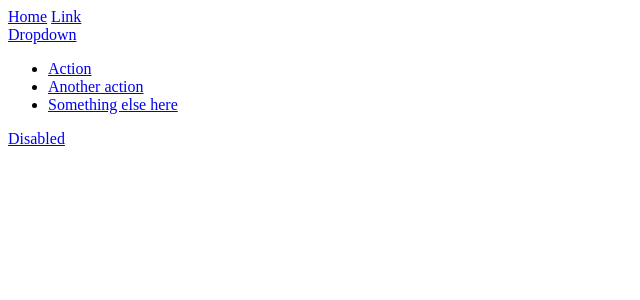
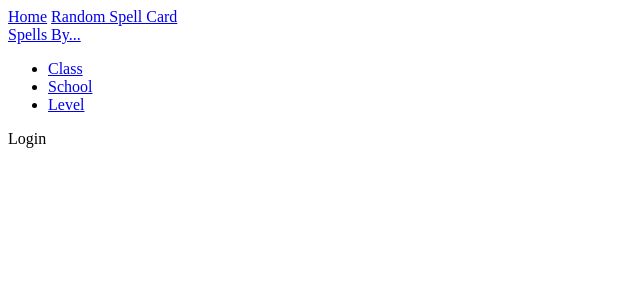
Before and after one commit to Rayrn/a5e-spellcards, a Symfony app: template app/templates/base.twig in a window 1280 px wide. Shown: the top 300 px of the page, without its empty margins (0-640 px from the left). Run offline with Twig, Linux system fonts and the light colour scheme; the template is opened without the code that fills it, so the values that code supplies are empty; some libraries are stand-ins or nearby versions.

Commit message:
Tidy of of templates

```diff
--- a/app/config/bundles.php
+++ b/app/config/bundles.php
@@ -6,4 +6,6 @@ return [
     Symfony\Bundle\TwigBundle\TwigBundle::class => ['all' => true],
     Symfony\UX\StimulusBundle\StimulusBundle::class => ['all' => true],
     Symfony\WebpackEncoreBundle\WebpackEncoreBundle::class => ['all' => true],
+    Twig\Extra\TwigExtraBundle\TwigExtraBundle::class => ['all' => true],
+    Symfony\Bundle\DebugBundle\DebugBundle::class => ['dev' => true],
 ];
--- a/app/templates/base.twig
+++ b/app/templates/base.twig
@@ -2,20 +2,20 @@
 <html>
     <head>
         <meta charset="UTF-8">
-        <title>{% block title %} {{ app_display_name }} | {{ app_version }}{% endblock %}</title>
+        <title>{%- block title -%} {{ app_display_name }} | {{ app_version }}{%- endblock -%}</title>
         <link rel="shortcut icon" href="/favicon.ico" type="image/x-icon">
         <link rel="icon" href="/favicon.ico" type="image/x-icon">
 
         {% block stylesheets %}
-            {{ encore_entry_link_tags('app') }}
-        {% endblock %}
+            {{- encore_entry_link_tags('app') -}}
+        {%- endblock %}
 
         {% block javascripts %}
-            {{ encore_entry_script_tags('app') }}
-        {% endblock %}
+            {{- encore_entry_script_tags('app') -}}
+        {%- endblock %}
     </head>
     <body>
-        {{ include('nav/nav-main.twig') }}
+        {% include 'nav/nav-main.twig' %}
         {% block body %}{% endblock %}
     </body>
 </html>
--- a/app/templates/nav/nav-item.twig
+++ b/app/templates/nav/nav-item.twig
@@ -1,31 +1,26 @@
-{% navItems: [
-    { name: 'Home', url: '#' },
-    { name: 'Link', url: '#' },
-    { name: 'Dropdown', url: '#', dropdown: [
-        { name: 'Action', url: '#' },
-        { name: 'Another action', url: '#' },
-        { name: 'Something else here', url: '#' }
-    ]},
-    { name: 'Disabled', url: '#', disabled: true }
-] %}
+{% set isDisabled = navItem.disabled is defined and navItem.disabled == true %}
+{% set isDropdown = dropdownItem is defined and dropdownItem == true %}
 
-<nav class="navbar navbar-expand-lg navbar-dark bg-dark">
-    <div class="container">
-        {% for navItem in navItems %}
-            {% if navItem.dropdown|length == 0 %}
-                <a class="navbar-brand" href="{{ navItem.url }}" disabled="{{ navItem.disabled }}">{{ navItem.name }}</a>
-            {% else %}
+{% set classList = navItem.additionalClasses is defined ? navItem.additionalClasses : '' %}
+{% set classList = classList ~ (isDropdown ? ' dropdown-item' : 'navbar-brand') %}
+{% set classList = classList ~ (isDisabled ? ' disabled' : '') %}
+
+{%- if navItem.dropdown is defined %}
     <div class="dropdown">
         <a class="navbar-brand dropdown-toggle" href="{{ navItem.url }}" id="navbarDropdown" role="button" data-bs-toggle="dropdown" aria-expanded="false">
-                        {{ navItem.name }}
+            {{- navItem.name -}}
         </a>
         <ul class="dropdown-menu" aria-labelledby="navbarDropdown">
-                        {% for dropdownItem in navItem.dropdown %}
-                            <li><a class="dropdown-item" href="{{ dropdownItem.url }}" disabled="{{ navItem.disabled }}">{{ dropdownItem.name }}</a></li>
+            {%- for dropdownItem in navItem.dropdown %}
+                {%- include 'nav/nav-item.twig' with { navItem: dropdownItem, dropdownItem: true } only -%}
             {% endfor %}
+
         </ul>
     </div>
-            {% endif %}
-        {% endfor %}
-    </div>
-</nav>
+{% else %}
+    {% if isDropdown -%}<li>{%- endif -%}
+        <a class="{{ classList | trim }}" {% if not isDisabled -%} href="{{ navItem.url }}" {%- endif %} {{ navItem.additionalAttributes | default('') -}}>
+            {{- navItem.name -}}
+        </a>
+    {%- if dropdownItem is defined -%}</li>{% endif %}
+{% endif -%}
--- a/app/templates/nav/nav-main.twig
+++ b/app/templates/nav/nav-main.twig
@@ -1,55 +1,14 @@
 {% set navItems = [
-    {
-        name: 'Home',
-        url: '#',
-    },
-    {
-        name: 'Link',
-        url: '#'
-    },
-    {
-        name: 'Dropdown',
-        url: '#',
-        dropdown: [
-            {
-                name: 'Action',
-                url: '#'
-            },
-            {
-                name: 'Another action',
-                url: '#'
-            },
-            {
-                name: 'Something else here',
-                url: '#'
-            }
-        ]
-    },
-    {
-        name: 'Disabled',
-        url: '#',
-        disabled: true
-    }
-]
-%}
+    { name: 'Home', url: '/' },
+    { name: 'Random Spell Card', url: '/random-spell-card' },
+    { name: 'Spells By...', url: '#', dropdown: [
+        { name: 'Class ', url: '/spells/class' },
+        { name: 'School', url: '/spells/school' },
+        { name: 'Level', url: '/spells/level' }
+    ]},
+    { name: 'Login', url: '/login', disabled: true }
+] %}
 
 <nav class="navbar navbar-expand-lg navbar-dark bg-dark">
-    <div class="container">
-        {% for navItem in navItems %}
-            {% if navItem.dropdown is defined %}
-                <div class="dropdown">
-                    <a class="navbar-brand dropdown-toggle" href="{{ navItem.url }}" id="navbarDropdown" role="button" data-bs-toggle="dropdown" aria-expanded="false">
-                        {{ navItem.name }}
-                    </a>
-                    <ul class="dropdown-menu" aria-labelledby="navbarDropdown">
-                        {% for dropdownItem in navItem.dropdown %}
-                            <li><a class="dropdown-item" href="{{ dropdownItem.url }}" disabled="{% if navItem.disabled is defined %} disabled {% endif %}">{{ dropdownItem.name }}</a></li>
-                        {% endfor %}
-                    </ul>
-                </div>
-            {% else %}
-                <a class="navbar-brand" href="{{ navItem.url }}" disabled="{% if navItem.disabled is defined %} disabled {% endif %}">{{ navItem.name }}</a>
-            {% endif %}
-        {% endfor %}
-    </div>
+    <div class="container">{% for navItem in navItems %}{% include 'nav/nav-item.twig' with { navItem: navItem } only %}{% endfor %}</div>
 </nav>
```
Also changed, not shown: app/composer.json (+6 -1 lines), app/src/Controller/HomeController.php (+14 -4 lines), app/src/DataProvider/GlobalConfig.php (added, +42 -0 lines), app/assets/styles/app.css (added), 5 other files. Lines whose indentation alone changed are shown as unchanged.
